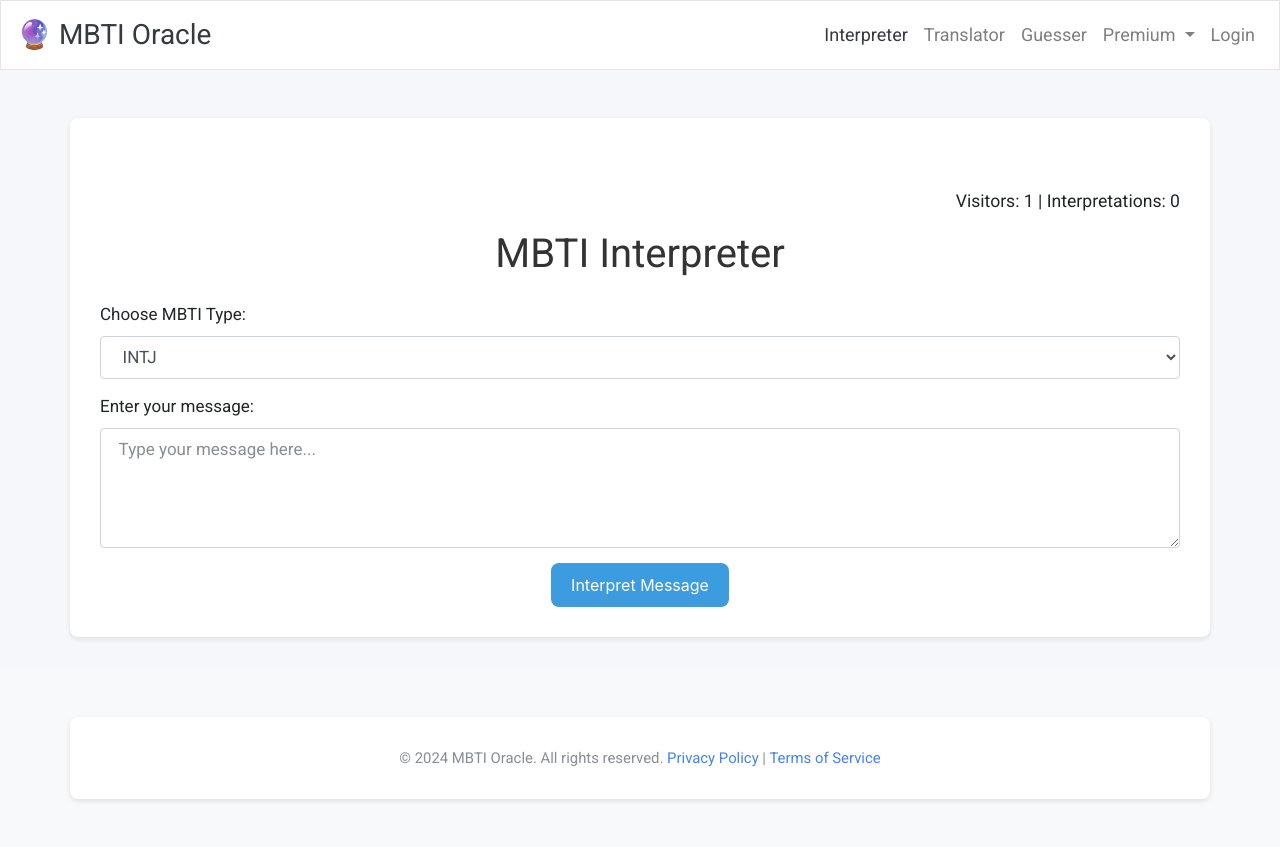
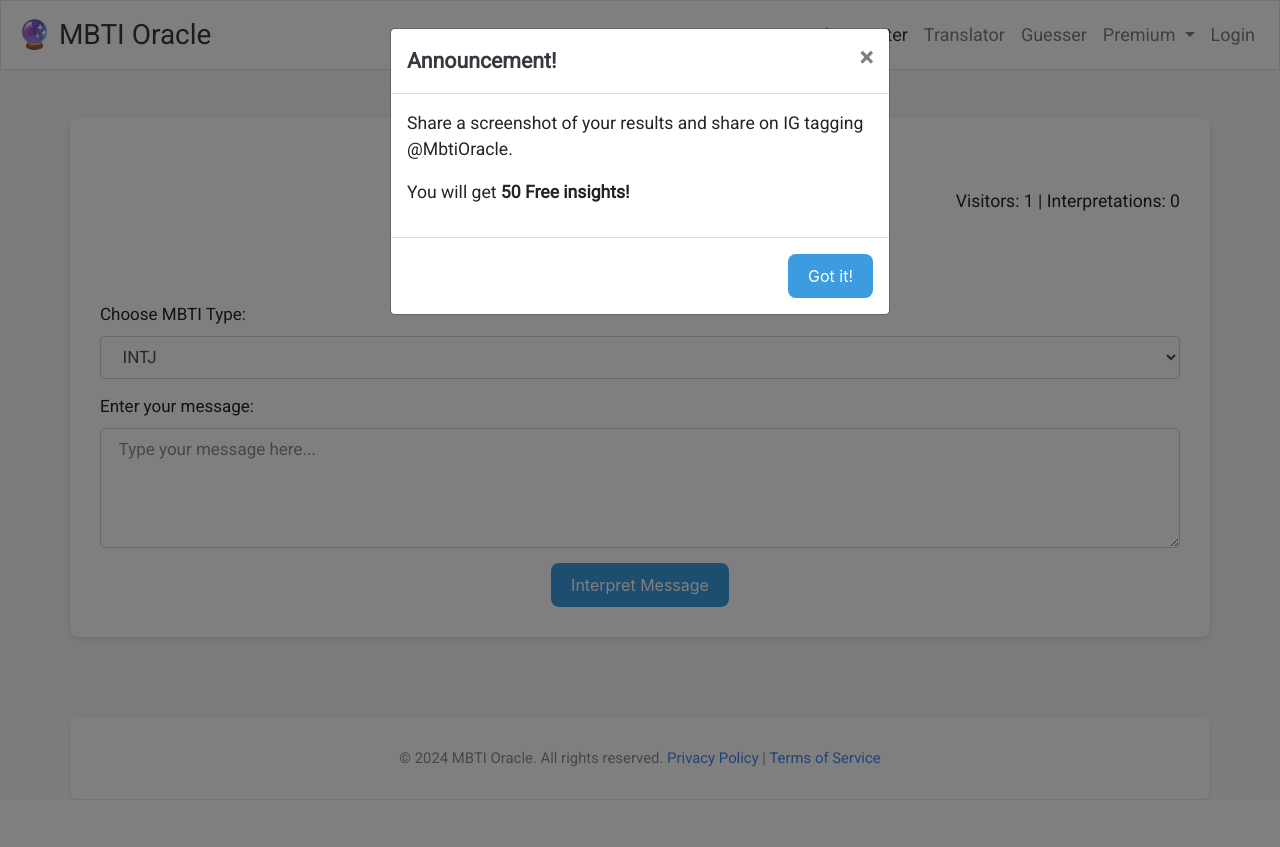
Before and after one commit to seniorchoi/mbti-interpreter, a Flask app: page / in a window 1280 px wide. After the commit the page ends 766 px from the top, so only its background shows below. Run offline with Flask 3, Linux system fonts and the light colour scheme; data comes from the database, SQL or seed files in the repository; some libraries are stand-ins or nearby versions.

Commit message:
sns marketing

```diff
--- a/templates/base.html
+++ b/templates/base.html
@@ -60,14 +60,14 @@
                 {% if session.get('profile') %}
                 <li class="nav-item dropdown">
                     <a class="nav-link dropdown-toggle" href="#" id="navbarDropdownProfile" role="button" data-toggle="dropdown" aria-haspopup="true" aria-expanded="false">
-                        Profile
+                        Menu
                     </a>
                     <div class="dropdown-menu dropdown-menu-right" aria-labelledby="navbarDropdownProfile">
                         {% if not user.is_premium %}
                             <a class="dropdown-item" href="{{ url_for('purchase_insights') }}">Insights: {{ user.insights }}</a>
                             <div class="dropdown-divider"></div>
                         {% endif %}
-                        <a class="dropdown-item" href="{{ url_for('profile') }}">View Profile</a>
+                        <a class="dropdown-item" href="{{ url_for('profile') }}">Profile</a>
                         <a class="dropdown-item" href="{{ url_for('logout') }}">Logout</a>
                     </div>
                 </li>
@@ -111,14 +111,15 @@
           <div class="modal-content">
             <!-- Modal Header -->
             <div class="modal-header">
-              <h5 class="modal-title" id="announcementModalLabel">Important Update</h5>
+              <h5 class="modal-title" id="announcementModalLabel">Announcement!</h5>
               <button type="button" class="close" data-dismiss="modal" aria-label="Close">
                 <span aria-hidden="true">&times;</span>
               </button>
             </div>
             <!-- Modal Body -->
             <div class="modal-body">
-              <p>Your announcement or update message goes here.</p>
+              <p>Share a screenshot of your results and share on IG tagging @MbtiOracle.</p>
+              <p>You will get <strong>50 Free insights!</strong></p>
             </div>
             <!-- Modal Footer (Optional) -->
             <div class="modal-footer">
@@ -133,11 +134,11 @@
         src="https://cdn.jsdelivr.net/npm/bootstrap@4.5.2/dist/js/bootstrap.bundle.min.js"
     ></script>
 
-    <!-- Place this script after including jQuery and Bootstrap JS in your base.html
+    <!-- Place this script after including jQuery and Bootstrap JS in your base.html -->
     <script>
     document.addEventListener('DOMContentLoaded', function() {
         // Use a unique key for the announcement
-        const announcementKey = 'announce_2'; // Increment the version
+        const announcementKey = 'announce_1'; // Increment the version
         // Check if the user has already seen the popup
         if (!localStorage.getItem(announcementKey)) {
         // Show the modal
@@ -149,7 +150,7 @@
         });
         }
     });
-    </script>-->
+    </script>
     {% block scripts %}{% endblock %}
 </body>
 </html>
```
